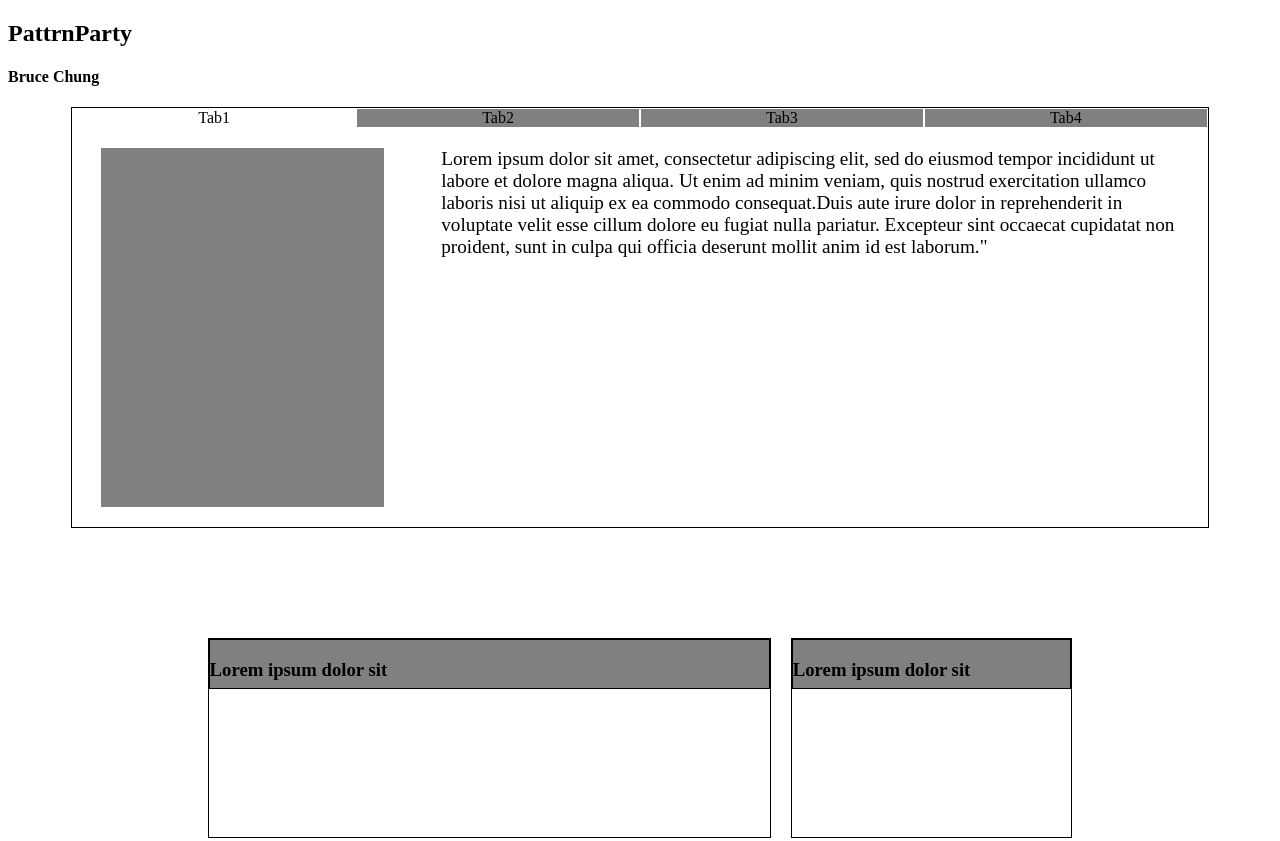
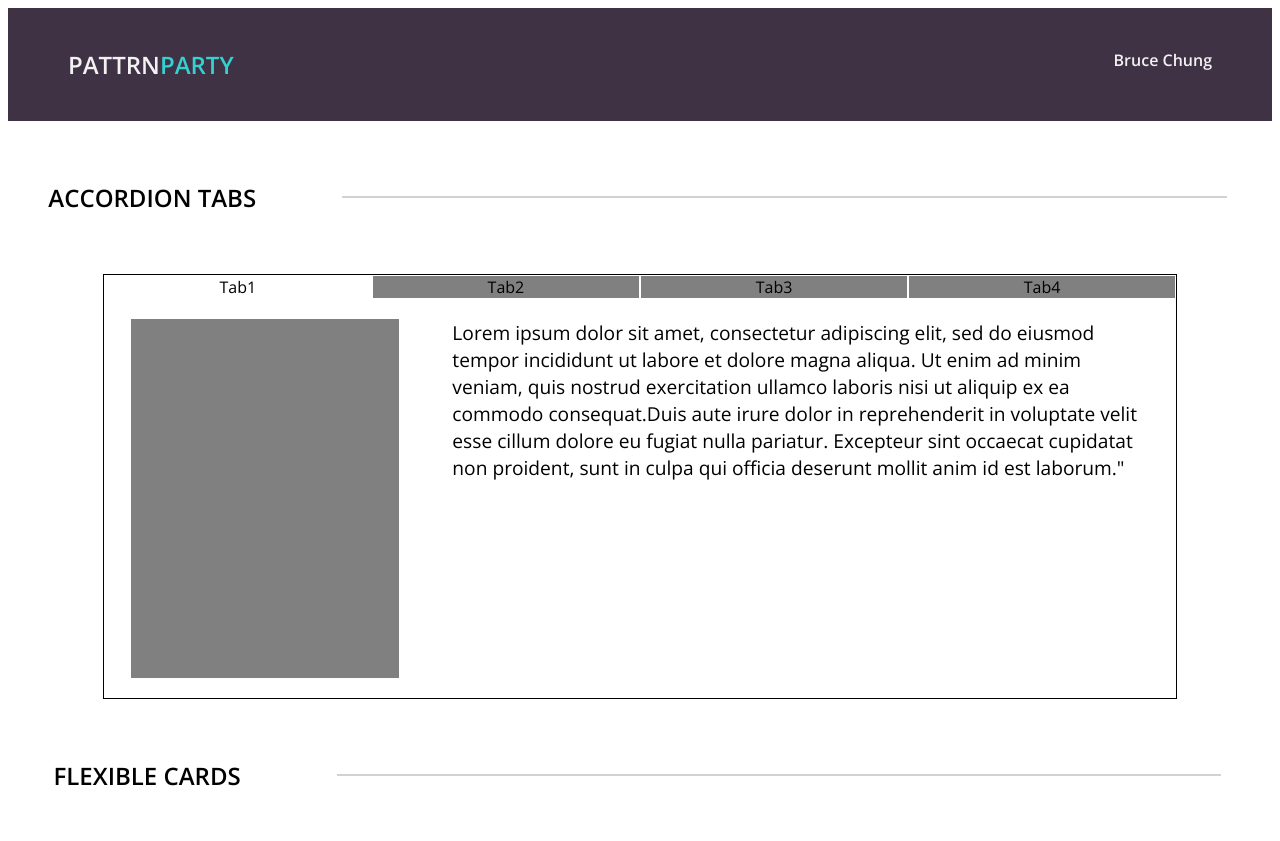
Before and after one commit to brucekchung/pattrn-party, a website: page index.html in a window 1280 px wide. Shown: the top 841 px of the page. Drawn offline with nearby package versions, Linux system fonts and the light colour scheme.

Commit message:
Add header and formatting

```diff
--- a/index.html
+++ b/index.html
@@ -1,16 +1,21 @@
 <!DOCTYPE html>
 <html>
   <head>
-    <title>Pattrn-Party</title>
+    <title>PATTRN-PARTY</title>
     <meta charset="UTF-8">
+    <link href="https://fonts.googleapis.com/css?family=Open+Sans:300,600" rel="stylesheet">
     <link href="style.css" type="text/css" rel="stylesheet">
   </head>
   <body>
     <header>
-      <h2>Pattrn<span>Party</span></h2>
+      <h2>PATTRN<span>PARTY</span></h2>
       <h4>Bruce Chung</h4>
     </header>
 <!-- Week 1: Accordion Tabs -->
+    <div class="intro">
+      <h2>ACCORDION TABS</h2>
+      <div class="collapse"></div>
+    </div>
     <section class="accordion">
       <div class="tabs">
         <div class="Tab1 active">Tab1</div>
@@ -24,6 +29,10 @@
       </div>
     </section>
 <!-- Week 2: Flexible Cards -->
+    <div class="intro">
+      <h2>FLEXIBLE CARDS</h2>
+      <div class="collapse"></div>
+    </div>
     <section class="flexible-cards">
       <div class="row">
         <div class="card double">
@@ -75,6 +84,10 @@
       </div>
     </section>
 <!-- Week 3: Header Bar -->
+    <div class="intro">
+      <h2>HEADER BAR</h2>
+      <div class="collapse"></div>
+    </div>
     <section class="header">
       <nav>
         <ul>
--- a/style.css
+++ b/style.css
@@ -1,9 +1,52 @@
 * {
   box-sizing: border-box;
+  font-family: 'Open Sans', sans-serif;
+}
+
+header {
+  background: #3F3244;
+  padding: 20px;
+  margin-bottom: 30px;
+}
+
+header h4 {
+  color: #F2F2F2;
+  float: right;
+  display: inline-block;
+  margin-right: 40px;
+}
+
+header h2 span {
+  color: #34D1D1;
+}
+
+header h2 {
+  display: inline-block;
+  color: #F2F2F2;
+  margin-left: 40px;
+}
+
+.intro {
+  display: flex;
+  align-items: center;
+  justify-content: space-around;
+  margin: 40px 0;
+}
+
+.collapse {
+  height: 0px;
+  width: 70%;
+  border-top: 2px solid #D1D2D3;
+  margin: 5px;
+  display: inline-block
+}
+
+h2 {
+  display: inline-block;
 }
 
 .accordion {
-  width: 90%;
+  width: 85%;
   margin : 0 auto;
 }
 
@@ -51,9 +94,8 @@
 .flexible-cards {
   display: flex;
   flex-direction: column;
-  width: 70%;
+  width: 85%;
   margin: 0 auto;
-  margin-top: 100px;
 }
 
 .card {
@@ -88,8 +130,9 @@
 }
 
 .header {
-  margin-top: 50px;
   background: #BDC3C7;
+  margin: 0 auto;
+  width: 85%;
 }
 
 .header nav {
@@ -121,6 +164,14 @@
 
 
 @media screen and (max-width: 1100px) {
+  .row {
+    flex-direction: column;
+  }
 
+  .single,
+  .double {
+    width: 100%;
+    margin: 0;
+  }
 
 }
```
